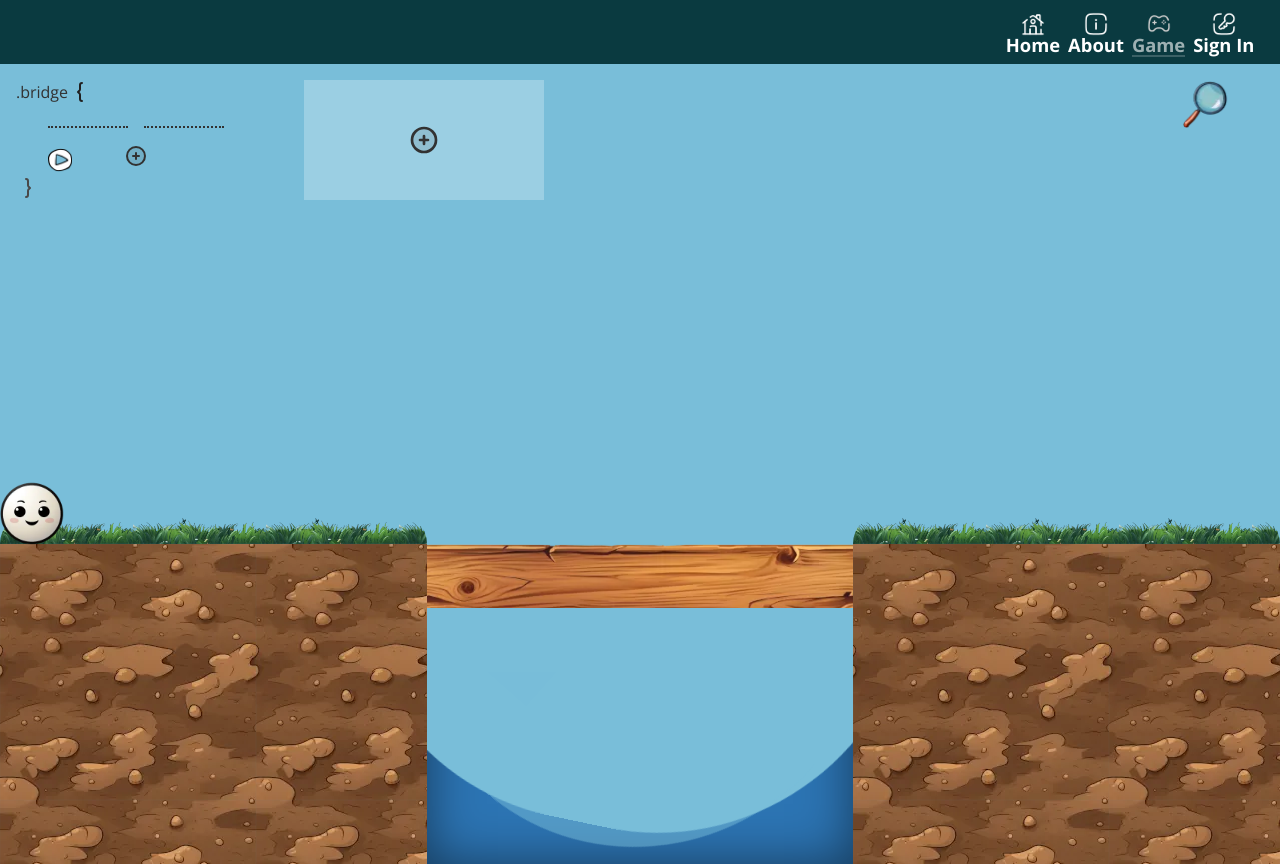
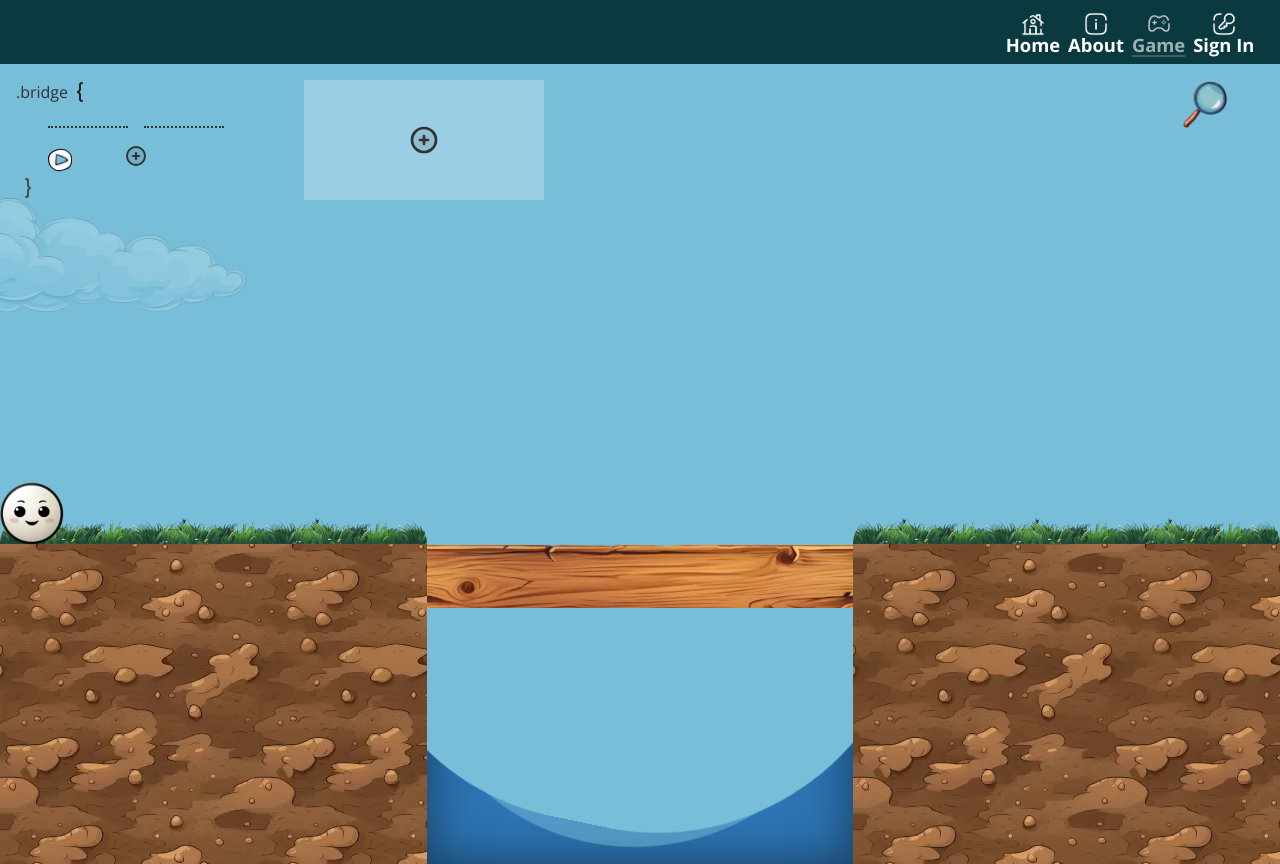
Before and after one commit to KaiUweCZE/cssGame, a React app in the folder frontend/: page /game in a window 1280 px wide. Built offline with nearby package versions, Linux system fonts and the light colour scheme.

Commit message:
CLouds are on background in Game page

```diff
--- /dev/null
+++ b/frontend/src/components/Clouds.js
@@ -0,0 +1,41 @@
+import React, { useEffect, useState } from 'react'
+import '../styles/clouds.css'
+import cloud1 from '../styles/images/parallax-background/cloud1.webp'
+import cloud2 from '../styles/images/parallax-background/cloud2.webp'
+import cloud3 from '../styles/images/parallax-background/cloud3.webp'
+
+const Clouds = () => {
+    const [position, setPosition] = useState({cloud1: 0, cloud2: 0, cloud3: 0})
+
+    useEffect(() => {
+        const interval = setInterval(() => {
+            setPosition(prevPosition => ({
+                cloud1: Math.ceil(Math.random() * 9) + Math.random(),
+                cloud2: Math.ceil(Math.random() * 9) + Math.random(),
+                cloud3: Math.ceil(Math.random() * 9) + Math.random()
+            }))
+            console.log(position);
+            }, 60000)
+
+            return () => clearInterval(interval)
+    })
+
+
+
+    return (
+        <>
+        <div className='background-clouds'>
+            <img src={cloud1} alt="" style={{top: `${position.cloud1}rem`}}/>
+            <img src={cloud2} alt="" style={{top: `${position.cloud2}rem`}}/>
+            <img src={cloud3} alt="" style={{top: `${position.cloud3}rem`}}/>
+        </div>
+        <div className='background-clouds second'>
+            <img src={cloud1} alt="" style={{top: `${position.cloud2}rem`}}/>
+            <img src={cloud2} alt="" style={{top: `${position.cloud3}rem`}}/>
+            <img src={cloud3} alt="" style={{top: `${position.cloud1}rem`}}/>
+        </div>
+        </>
+    )
+}
+
+export default Clouds
--- a/frontend/src/components/Mission.js
+++ b/frontend/src/components/Mission.js
@@ -3,6 +3,7 @@ import CssForm from "./CssForm";
 import PlayGround from "./PlayGround";
 import { BridgeProvider, CheckContextProvider, ContainerProvider, EmojiProvider, LevelContext, LevelProvider, PartsProvider, ResultProvider } from "../contexts/FormContext";
 import EmptyBox from "./EmptyBox";
+import Clouds from "./Clouds";
 
 
 const Mission = () => {
@@ -18,6 +19,7 @@ const Mission = () => {
         <ResultProvider>
         <PartsProvider>
         <div className="container-mission">
+            <Clouds />
             <div className="box__classes">
                 <CssForm name="bridge"/>
                 {
--- /dev/null
+++ b/frontend/src/styles/clouds.css
@@ -0,0 +1,37 @@
+
+
+.background-clouds{
+    background-color: transparent;
+    position: absolute;
+    top: 5vh;
+    width: 100%;
+    img{
+        position: relative;
+        width: 25rem;
+        opacity: 0.2;
+        top: 5rem;
+        transition: 15s;
+    }
+    animation: clouds-flow 120s ease-out infinite;
+    &.second{
+        animation: cloud2 120s ease-in infinite;
+    }
+}
+
+@keyframes clouds-flow {
+    0%{
+        transform: translateX(-90%);
+    }
+    100%{
+        transform: translateX(120%);
+    }
+}
+
+@keyframes cloud2 {
+    0%{
+        transform: translateX(-170%);
+    }
+    100%{
+        transform: translateX(120%);
+    }
+}
--- a/frontend/webpack.config.js
+++ b/frontend/webpack.config.js
@@ -5,7 +5,8 @@ module.exports = {
   entry: './src/index.js',
   output: {
     path: path.join(__dirname, '/dist'),
-    filename: 'bundle.js'
+    filename: 'bundle.js',
+    publicPath: "/"
   },
   module: {
     rules: [
```
